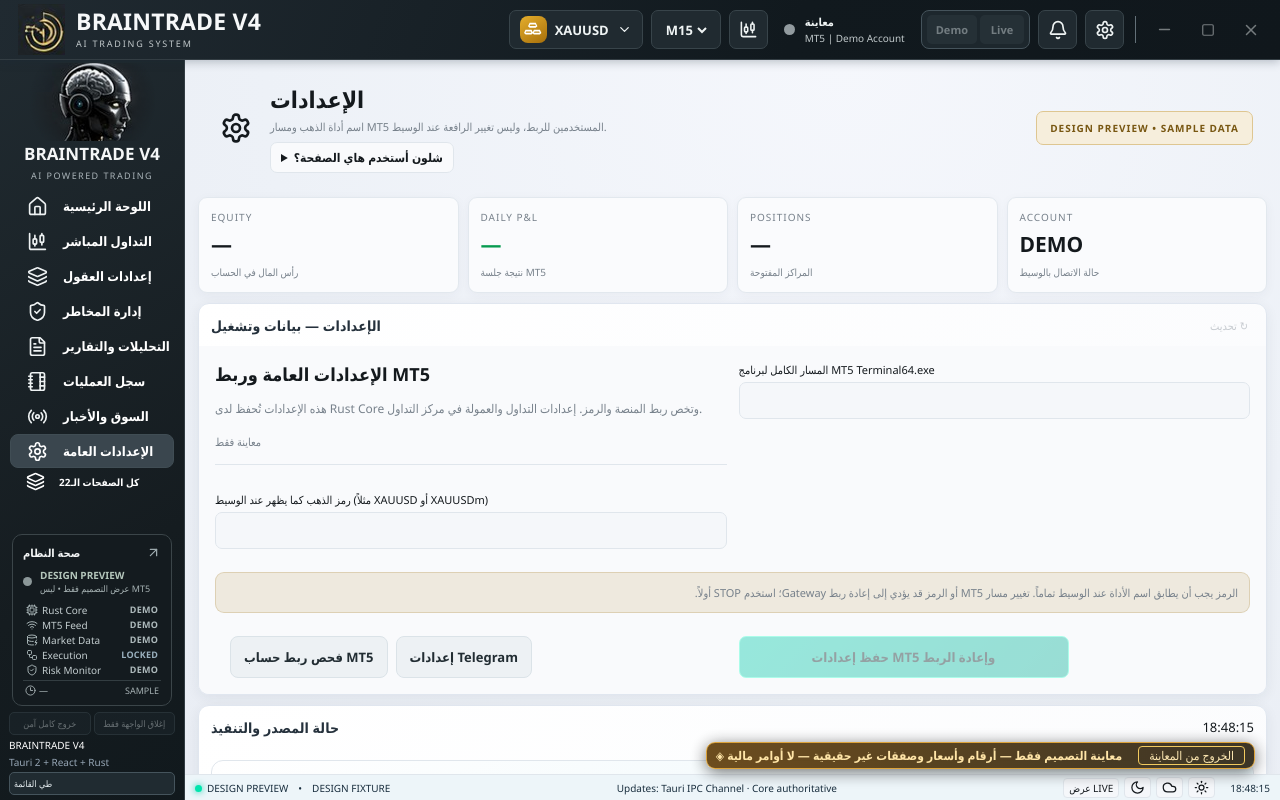
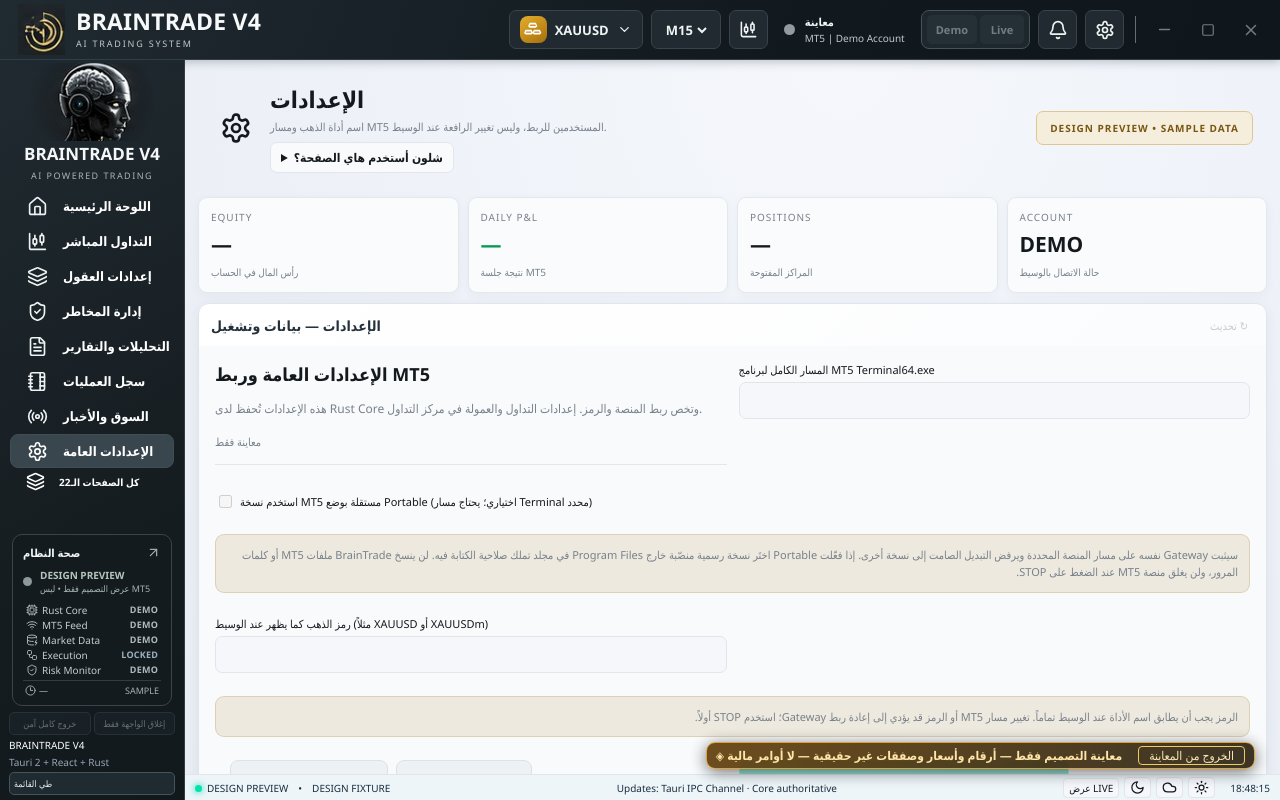
Before and after one commit to gngoongoog/V4, a React (Vite) app in the folder apps/terminal/: page / in a window 1280 px wide. Both pictures are taken after a click on the button "XAUUSD". Built offline with nearby package versions, Linux system fonts and the light colour scheme.

Commit message:
feat(ui): opt-in isolated MT5 portable mode and explain path pinning without bundled terminal

```diff
--- a/apps/terminal/src/terminal.tsx
+++ b/apps/terminal/src/terminal.tsx
@@ -1634,6 +1634,8 @@ export default function Terminal(){
           </div>
           {page==='settings'?<>
            <label>المسار الكامل لبرنامج MT5 Terminal64.exe<input aria-label="مسار MT5" value={String(activeSettingsEdit?.mt5_path||'')} disabled={!activeSettingsEdit||busy||preview} onChange={e=>editGeneral('mt5_path',e.target.value)}/></label>
+           <label className="check-label"><input type="checkbox" aria-label="MT5 Portable معزول" checked={activeSettingsEdit?.mt5_portable===true} disabled={!activeSettingsEdit||busy||preview} onChange={e=>editGeneral('mt5_portable',e.target.checked)}/>استخدم نسخة MT5 مستقلة بوضع Portable (اختياري؛ يحتاج مسار Terminal محدد)</label>
+           <p className="safe-note">سيثبت Gateway نفسه على مسار المنصة المحددة ويرفض التبديل الصامت إلى نسخة أخرى. إذا فعّلت Portable اختَر نسخة رسمية منصّبة خارج Program Files في مجلد تملك صلاحية الكتابة فيه. لن ينسخ BrainTrade ملفات MT5 أو كلمات المرور، ولن يغلق منصة MT5 عند الضغط على STOP.</p>
            <label>رمز الذهب كما يظهر عند الوسيط (مثلاً XAUUSD أو XAUUSDm)<input aria-label="رمز MT5" value={String(activeSettingsEdit?.symbol||'')} disabled={!activeSettingsEdit||busy||preview} onChange={e=>editGeneral('symbol',e.target.value)}/></label>
            <p className="safe-note">الرمز يجب أن يطابق اسم الأداة عند الوسيط تماماً. تغيير مسار MT5 أو الرمز قد يؤدي إلى إعادة ربط Gateway؛ استخدم STOP أولاً.</p>
            <div className="quick-ops"><button type="button" onClick={()=>open('execution')}>فحص ربط حساب MT5</button><button type="button" onClick={()=>open('telegram')}>إعدادات Telegram</button></div>
```
